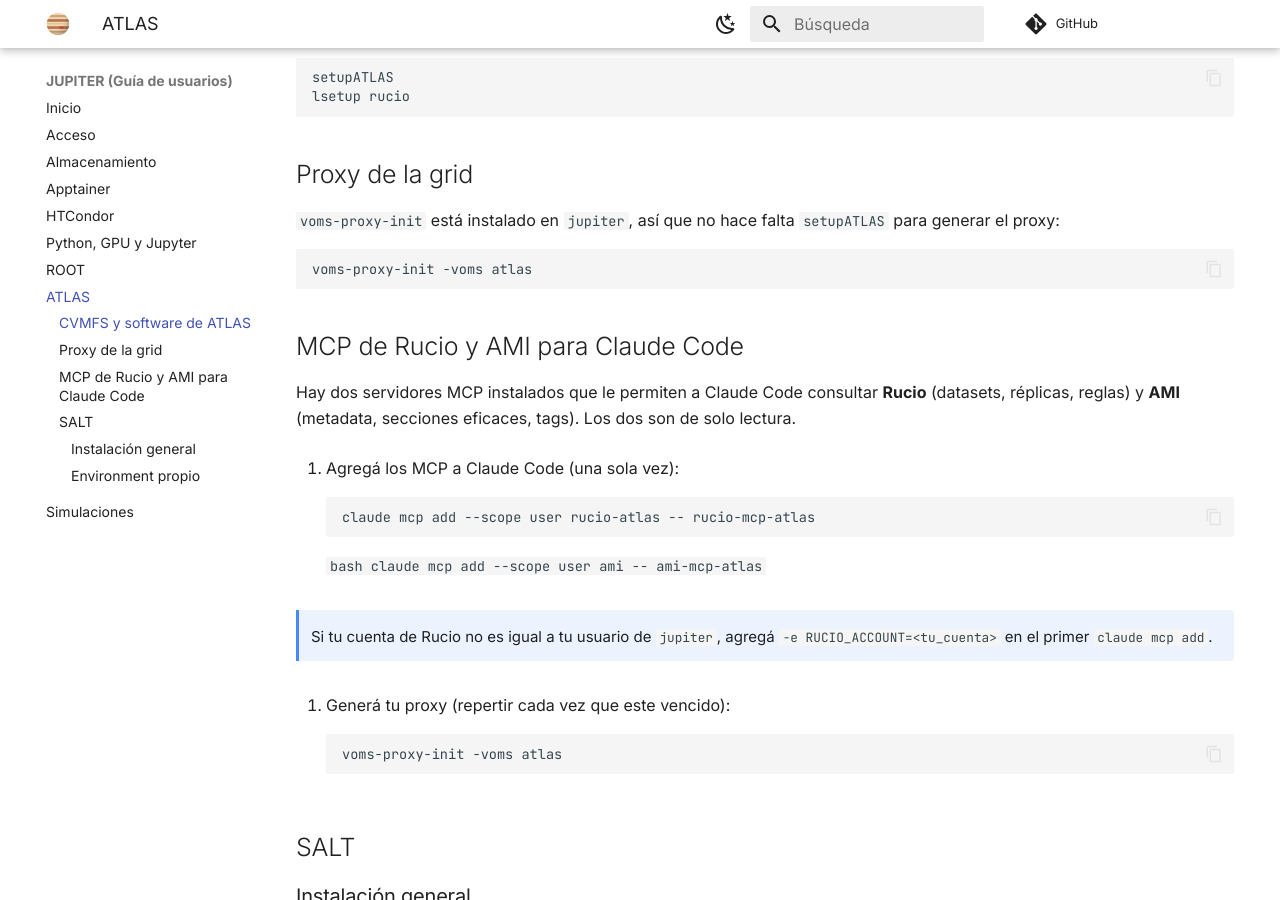
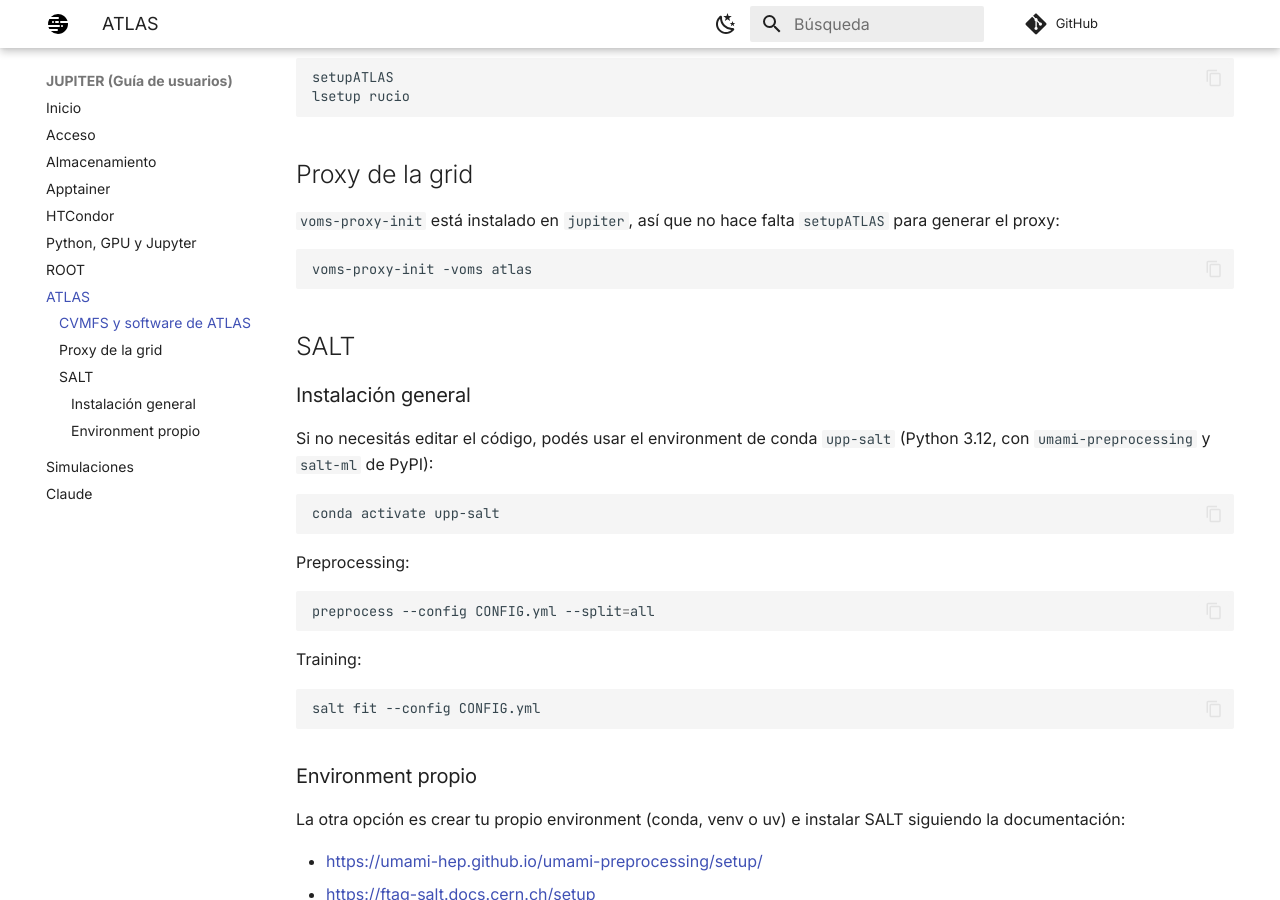
Before and after one commit to franaln/jupiter-guide, an MkDocs documentation site: the page built from docs/atlas.md, in a window 1280 px wide and 900 px high, scrolled down 240 px. Built offline with MkDocs 1.6.1 and Material for MkDocs 9.7.7, drawn with Linux system fonts in a browser that asks for light colours; comment, search, counter and statistics services are not loaded.

Commit message:
add claude session

````diff
--- a/docs/atlas.md
+++ b/docs/atlas.md
@@ -16,30 +16,6 @@ lsetup rucio
 ```bash
 voms-proxy-init -voms atlas
 ```
-
-## MCP de Rucio y AMI para Claude Code
-
-Hay dos servidores MCP instalados que le permiten a Claude Code consultar **Rucio** (datasets, réplicas, reglas) y **AMI** (metadata, secciones eficaces, tags). Los dos son de solo lectura.
-
-
-1. Agregá los MCP a Claude Code (una sola vez):
-
-    ```bash
-    claude mcp add --scope user rucio-atlas -- rucio-mcp-atlas
-    ```
-
-    ```bash
-    claude mcp add --scope user ami -- ami-mcp-atlas
-     ```
-
-!!! note ""
-    Si tu cuenta de Rucio no es igual a tu usuario de `jupiter`, agregá `-e RUCIO_ACCOUNT=<tu_cuenta>` en el primer `claude mcp add`.
-
-2. Generá tu proxy (repertir cada vez que este vencido):
-
-    ```bash
-    voms-proxy-init -voms atlas
-    ```
 
 
 ## SALT
--- a/mkdocs.yml
+++ b/mkdocs.yml
@@ -6,8 +6,8 @@ edit_uri: edit/main/docs/
 theme:
   name: material
   language: es
-  logo: assets/jupiter.svg
-  favicon: assets/jupiter.svg
+  logo: assets/logo3.svg
+  favicon: assets/logo3.svg
   features:
     - navigation.sections
     - toc.integrate
@@ -56,3 +56,4 @@ nav:
   - ROOT: root.md
   - ATLAS: atlas.md
   - Simulaciones: simulaciones.md
+  - Claude: claude.md
````
Also changed, not shown: docs/almacenamiento.md (+5 -5 lines), docs/claude.md (added, +54 -0 lines), docs/index.md (+1 -0 lines), docs/assets/logo3.svg (added).
